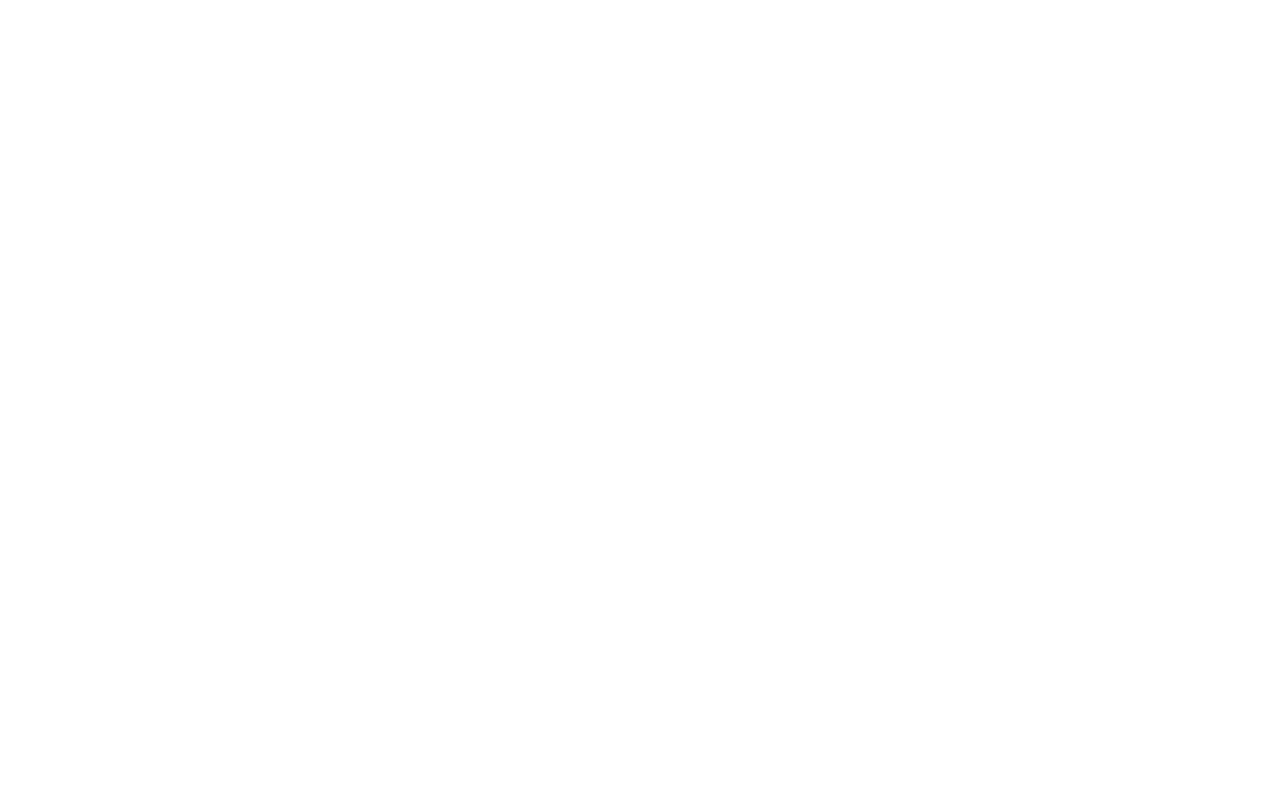
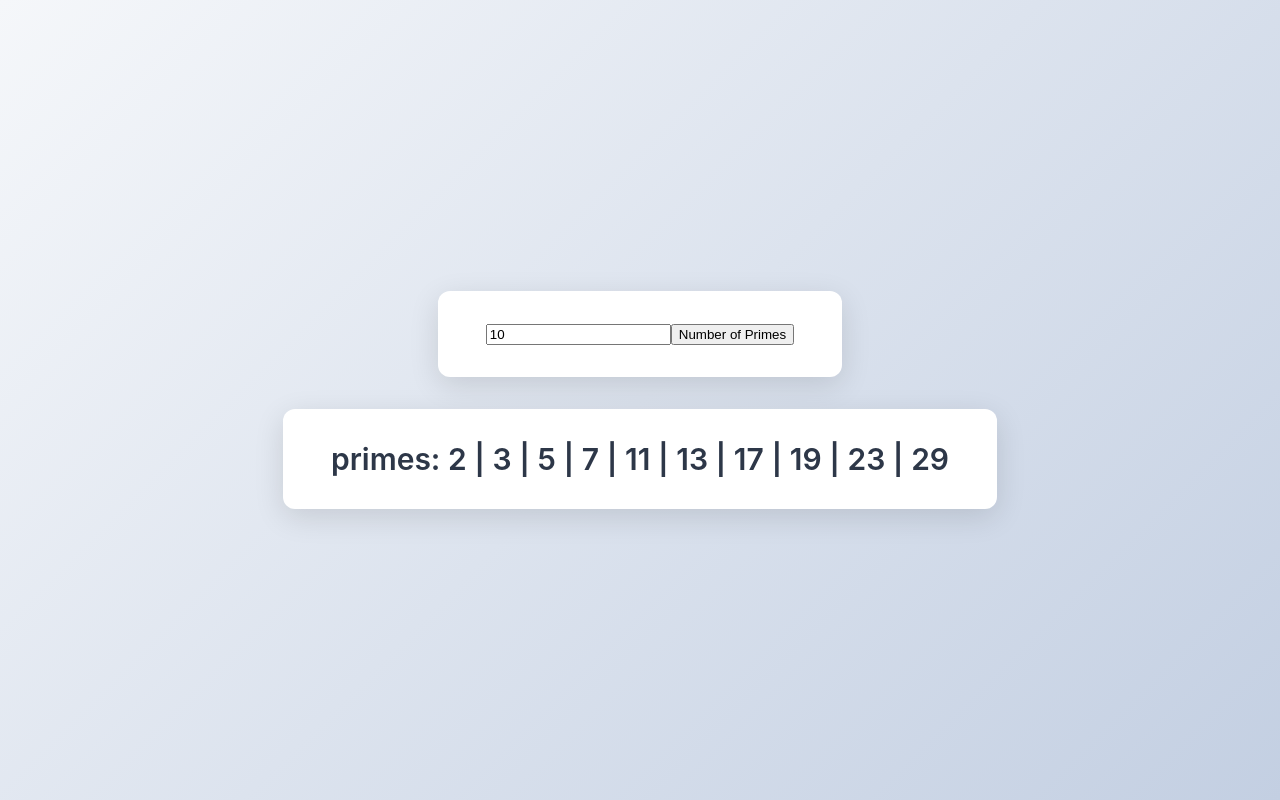
Before and after one commit to mikeyj777/functional_programming_problem_set, a React (Create React App) app in the folder client/: page /013 in a window 1280 px wide. Before the commit this address had no page. Built offline with nearby package versions, Linux system fonts and the light colour scheme.

Commit message:
13 - complete

```diff
--- a/client/src/App.js
+++ b/client/src/App.js
@@ -14,6 +14,7 @@
 import Func010 from './components/010';
 import Func011 from './components/011';
 import Func012 from './components/012';
+import Func013 from './components/013';
 import './App.css';
 import './styles/global.css';
 
@@ -36,6 +37,7 @@
           <Route path="/010" element={<Func010 />} />
           <Route path="/011" element={<Func011 />} />
           <Route path="/012" element={<Func012 />} />
+          <Route path="/013" element={<Func013 />} />
         </Routes>
       </div>
     </Router>
--- /dev/null
+++ b/client/src/components/013.jsx
@@ -0,0 +1,104 @@
+import React, { useState, useEffect, useCallback } from 'react';
+import { useFetcher } from 'react-router-dom';
+import { inversePrimeCountingFunction } from '../utils/helpers';
+
+// notes for claude:
+// functional programming problem set.
+// please review with sandwich method.  focus on the functional programming portion of the solution.
+// assume the rest of the react component is for display purposes.
+
+// problem: Create a function that generates the first n prime numbers using functional programming concepts.
+
+// another note for claude:  confirm that the method below is the correct approach for the stated problem.
+
+// Notes:
+// this uses an estimator for the nth largest prime in a sequence starting from 2.
+// given that estimate, it then uses the 6n +/- 1 method to generate a seed for a seive technique.
+// once the seed array is generated, the seive proceeds as follows:
+  // start with an empty array.  then test if the first value of the seed array (2) can divide any values.  false by definition.
+  // add that value (2) to the array of accumulated primes
+  // any values in the seive which cannot be evenly divided by the accumulated primes must also be prime.
+
+const Func013 = ({ numPrimes = 10 }) => {
+
+  const [finalAns, setFinalAns] = useState([]);
+  const [currentNumPrimes, setCurrentNumPrimes] = useState(numPrimes);
+  const [inputValue, setInputValue] = useState(numPrimes);
+
+
+  // the inverse pi function can give somewhat of an estimate of the largest prime in a group of targeted size.
+  // That is, if were looking for the first 10 primes, we would use inverse pi function to estimate what the largest
+  // of those 10 primes would be.  since it is a very rough estimate, the esimated function takes that value and
+  // arbitrarily scales the output by 3.
+  const estimatedLargestPrime = (p) => 3 * Math.ceil(inversePrimeCountingFunction(p));
+
+
+  const getAnswer = () => {
+
+    const largestPrimeEstimate = estimatedLargestPrime(currentNumPrimes);
+
+    // using the 6n +/- 1 method, where 6n+1 will be in the range of largestPrimeEstimate
+    const maxN = Math.ceil(largestPrimeEstimate / 6);
+    console.log("maxN: ", maxN);
+    const sixNplus1 = Array.from({ length: maxN + 1 },
+      (_, index) => 6 * index + 1
+    );
+    const sixNminus1 = Array.from({ length: maxN + 1 },
+      (_, index) => 6 * index - 1
+    );
+    const primes = [2,3];
+    let seiveSeed = [...primes.concat(sixNminus1).concat(sixNplus1)].filter((elem) => elem > 1).sort((a, b) => a-b);
+    const primesOut = seiveSeed.reduce((accumulatedPrimes, currentElement) => {
+      // Array.some tests if any values in the array return true given the provided condition.
+      // starting at the first value of seiveSeed, 2, ask if it can evenly divide any values of an empty array.  that returns false.
+      // since it is false, 2 is appended to the empty "accumulatedPrimes" array.
+      // going to next value of seiveSeed, 3, it is tested if any of the values in accumulated primes ([2]) can evenly divide 3.
+      // also false and 3 is appended.
+      // some values in seiveSeed, such as 25, will be evenly divided by at least one value in accumulatedPrimes.
+      // in the case of 25, 5 will evenly divide it.  htis returns true, and the existing accumulatedPrimes is returned without concatenating 25 to it.
+      const isDivisible = accumulatedPrimes.some((prime) => prime <= Math.sqrt(currentElement) && currentElement % prime === 0);
+      return isDivisible ? accumulatedPrimes : [...accumulatedPrimes, currentElement];
+
+    }, []).slice(0, currentNumPrimes);
+
+    console.log("primes: ", primesOut);
+    return primesOut;
+
+  }
+
+  useEffect(() => {
+    setFinalAns(getAnswer());
+  }, [currentNumPrimes]);
+
+  const handleSubmit = (e) => {
+    e.preventDefault();
+    const newTarget = parseInt(inputValue);
+    if (!isNaN(newTarget) && newTarget > 0) {
+      setCurrentNumPrimes(newTarget);
+    }
+  };
+
+  return (
+    <div className="func-container">
+      <div className="func-card">
+        <form onSubmit={handleSubmit} className="input-form">
+          <input
+            type="number"
+            value={inputValue}
+            onChange={(e) => setInputValue(e.target.value)}
+            className="func-input"
+            min="1"
+          />
+          <button type="submit" className="func-button">
+            Number of Primes
+          </button>
+        </form>
+      </div>
+      <div className="func-card">
+        <h1 className="func-text">primes: {finalAns.join(' | ')}</h1>
+      </div>
+    </div>
+  );
+};
+
+export default Func013;
--- /dev/null
+++ b/client/src/utils/helpers.js
@@ -0,0 +1,12 @@
+export const inversePrimeCountingFunction = (n) => {
+  if (n <= 0) return 0;
+    if (n === 1) return 2;
+
+    const logn = Math.log(n);
+    const loglogn = Math.log(logn);
+
+    return n * (logn + loglogn - 1 +
+        (loglogn - 2) / logn +
+        (loglogn*loglogn - 6*loglogn + 11) / (2 * logn*logn) +
+        (loglogn*loglogn*loglogn - 9*loglogn*loglogn + 36*loglogn - 51) / (6 * logn*logn*logn));
+  };
```
